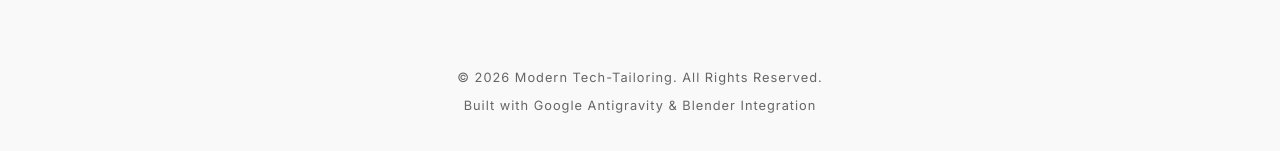
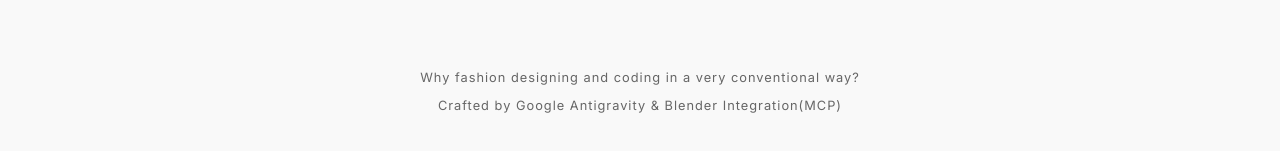
Before and after one commit to heroyik/3df101, a plain HTML site: page index.html in a window 1280 px wide. Shown: the part 2221-2372 px from the top of the page. Drawn offline with nearby package versions, Linux system fonts and the light colour scheme; some packages are replaced by stand-ins of ours; a script that the page names is missing; a web font is replaced by a local one.

Commit message:
feat: update footer messaging and build attribution.

```diff
--- a/index.html
+++ b/index.html
@@ -318,8 +318,8 @@
     </main>
 
     <footer>
-      <p>&copy; 2026 Modern Tech-Tailoring. All Rights Reserved.</p>
-      <p>Built with Google Antigravity & Blender Integration</p>
+      <p>Why fashion designing and coding in a very conventional way?</p>
+      <p>Crafted by Google Antigravity & Blender Integration(MCP)</p>
     </footer>
 
     <script>
```
